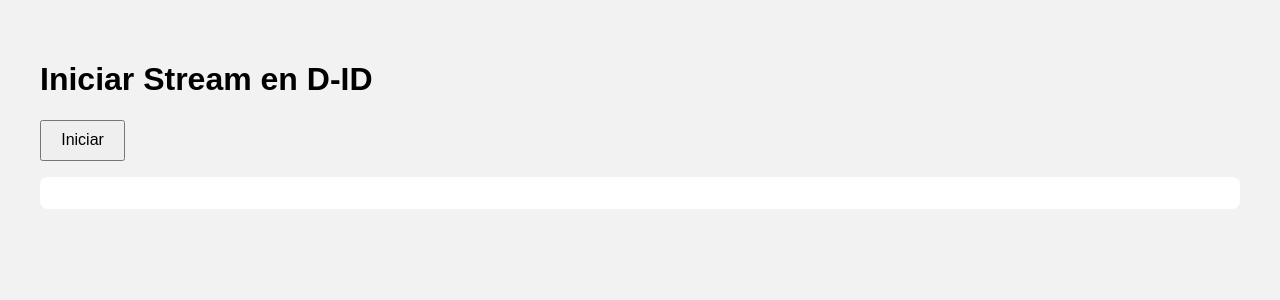
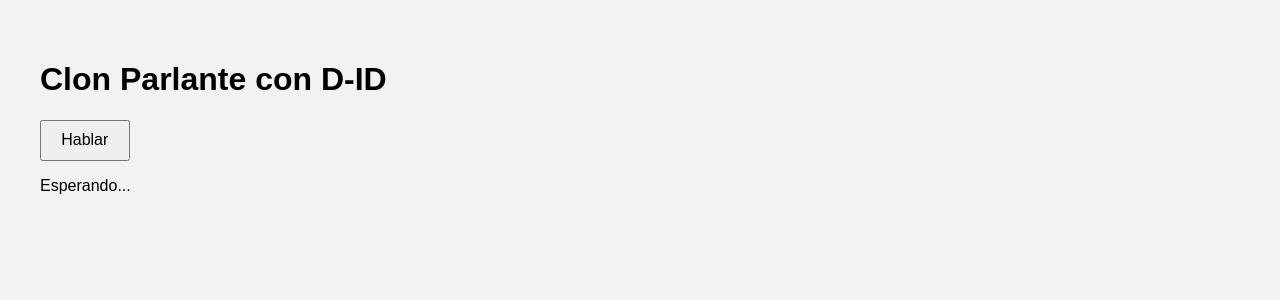
Before and after one commit to jspoleti66/Projects, a Flask app: page / in a window 1280 px wide. Shown: the top 300 px of the page. Run offline with Flask 3, Linux system fonts and the light colour scheme.

Commit message:
Update index.html

```diff
--- a/templates/index.html
+++ b/templates/index.html
@@ -1,19 +1,21 @@
 <!DOCTYPE html>
-<html lang="en">
+<html lang="es">
 <head>
   <meta charset="UTF-8" />
   <meta name="viewport" content="width=device-width, initial-scale=1.0"/>
-  <title>D-ID Stream Web</title>
+  <title>AlmostMe con D-ID</title>
   <style>
     body { font-family: sans-serif; padding: 2rem; background: #f2f2f2; }
     button { padding: 0.6rem 1.2rem; font-size: 1rem; }
-    #output { margin-top: 1rem; white-space: pre-wrap; background: #fff; padding: 1rem; border-radius: 8px; }
+    #output, iframe { margin-top: 1rem; width: 100%; max-width: 500px; }
+    iframe { height: 400px; border: none; border-radius: 12px; }
   </style>
 </head>
 <body>
-  <h1>Iniciar Stream en D-ID</h1>
-  <button onclick="startStream()">Iniciar</button>
-  <div id="output"></div>
+  <h1>Clon Parlante con D-ID</h1>
+  <button onclick="startStream()">Hablar</button>
+  <div id="output">Esperando...</div>
+  <iframe id="streamFrame" style="display:none;"></iframe>
 
   <script src="/static/script.js"></script>
 </body>
```
